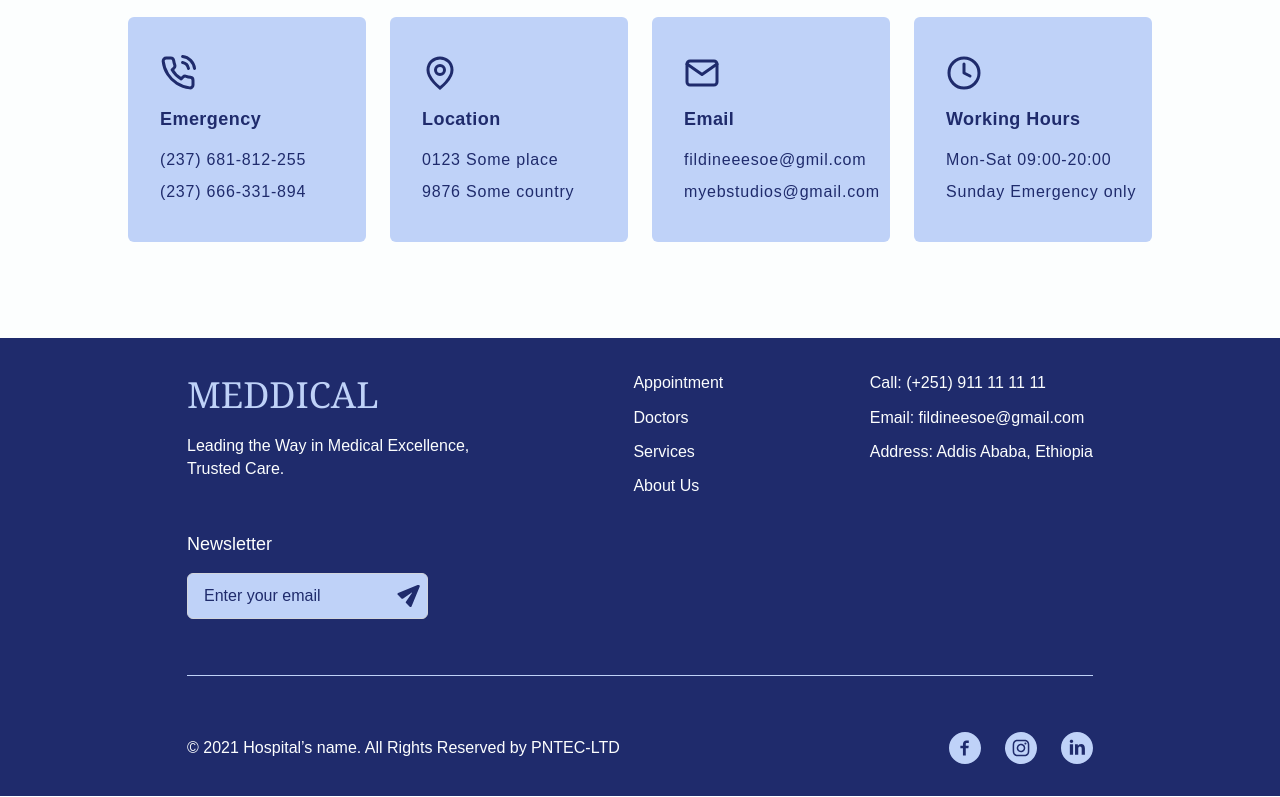
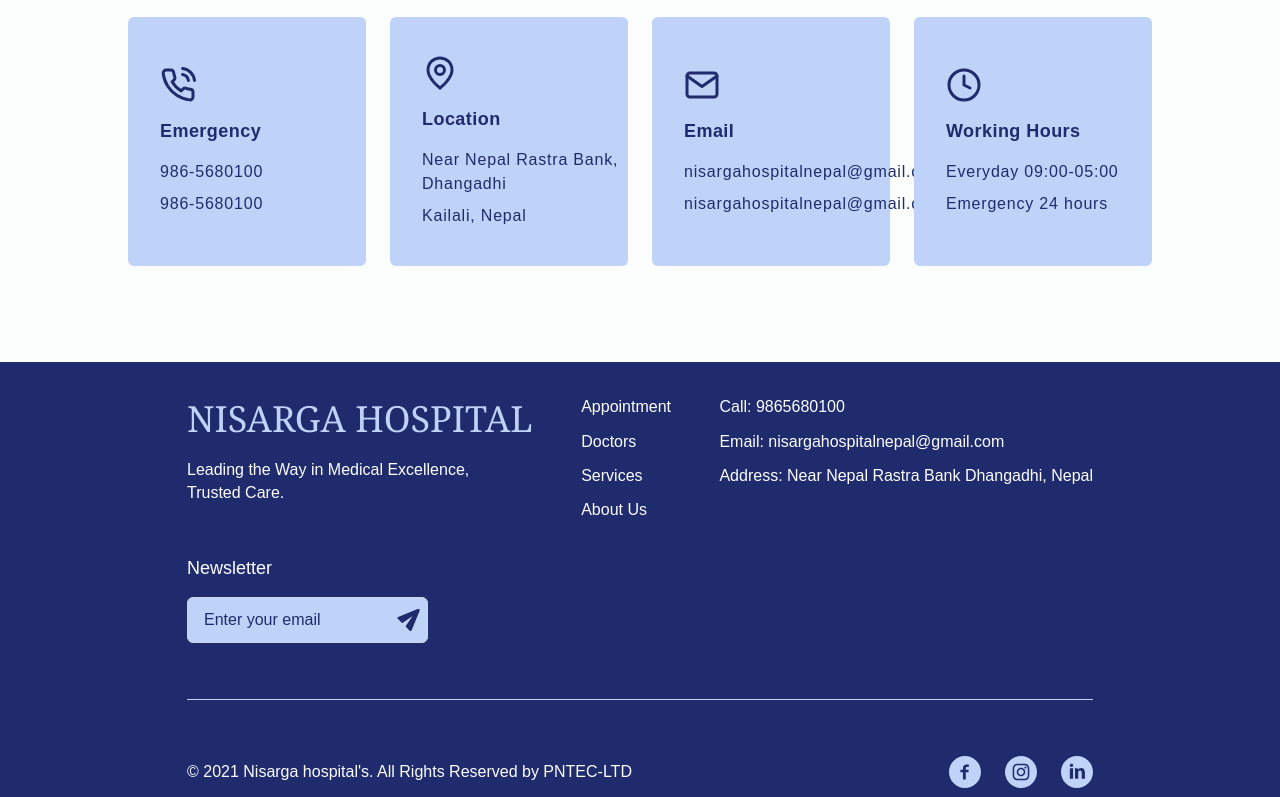
Before and after one commit to adhikareeprayush/medical-frontend, a React (Vite) app: page /packages in a window 1280 px wide. Shown: the part 2000-2797 px from the top of the page. Built offline with nearby package versions, Linux system fonts and the light colour scheme.

Commit message:
content added

```diff
--- a/src/components/landing/BestcareAbout.jsx
+++ b/src/components/landing/BestcareAbout.jsx
@@ -1,4 +1,3 @@
-import React from 'react';
 import Img from '../../assets/images/general photos/5.jpg';
 import { GoDotFill } from 'react-icons/go';
 
--- a/src/components/landing/ContactSection.jsx
+++ b/src/components/landing/ContactSection.jsx
@@ -1,78 +1,77 @@
-import React from 'react'
+import React from 'react';
 // import phoneIcon from '../../assets/icons/contact/phone.svg'
 // import locationIcon from '../../assets/icons/contact/location.svg'
 // import mailIcon from '../../assets/icons/contact/mail.svg'
 // import clockIcon from '../../assets/icons/contact/clock.svg'
-import { FiPhoneCall } from "react-icons/fi";
-import { GrLocation } from "react-icons/gr";
-import { FiMail } from "react-icons/fi";
-import { FiClock } from "react-icons/fi";
-
+import { FiPhoneCall } from 'react-icons/fi';
+import { GrLocation } from 'react-icons/gr';
+import { FiMail } from 'react-icons/fi';
+import { FiClock } from 'react-icons/fi';
 
 const contactCards = [
   {
     icon: FiPhoneCall,
     title: 'Emergency',
-      content1: '(237) 681-812-255',
-      content2: '(237) 666-331-894',
+    content1: '986-5680100',
+    content2: '986-5680100',
   },
   {
     icon: GrLocation,
     title: 'Location',
-      content1: '0123 Some place',
-      content2: '9876 Some country',
+    content1: 'Near Nepal Rastra Bank, Dhangadhi',
+    content2: 'Kailali, Nepal',
   },
   {
     icon: FiMail,
     title: 'Email',
-      content1: 'fildineeesoe@gmil.com',
-      content2: 'myebstudios@gmail.com',
+    content1: 'nisargahospitalnepal@gmail.com',
+    content2: 'nisargahospitalnepal@gmail.com',
   },
   {
     icon: FiClock,
     title: 'Working Hours',
-      content1: 'Mon-Sat 09:00-20:00',
-      content2: 'Sunday Emergency only',
+    content1: 'Everyday 09:00-05:00',
+    content2: 'Emergency 24 hours',
   },
 ];
 
-
 const ContactSection = () => {
   return (
-    <section className='my-24 flex w-full flex-col items-center justify-center px-5 sm:px-6 lg:px-8'>
+    <section className="my-24 flex w-full flex-col items-center justify-center px-5 sm:px-6 lg:px-8">
       <div className="my-6 text-center">
-        <h1 className="text-secondary text-xl sm:text-2xl font-bold tracking-widest uppercase mb-[20px]">
+        <h1 className="text-secondary mb-[20px] text-xl font-bold tracking-widest uppercase sm:text-2xl">
           Get in Touch
         </h1>
-        <p className="text-primary text-2xl sm:text-3xl font-display1">Contact</p>
+        <p className="text-primary font-display1 text-2xl sm:text-3xl">
+          Contact
+        </p>
       </div>
-      <div className='grid grid-cols-1 sm:grid-cols-2 xl:grid-cols-4 gap-3 w-full max-w-5xl'>
+      <div className="grid w-full max-w-5xl grid-cols-1 gap-3 sm:grid-cols-2 xl:grid-cols-4">
         {contactCards.map((card, index) => (
           <div
             key={index}
-      className='group flex flex-col gap-2 pl-4 py-[38px] justify-center bg-accent rounded-md hover:bg-primary transition-colors duration-300'
+            className="group bg-accent hover:bg-primary flex flex-col justify-center gap-2 rounded-md py-[38px] pl-4 transition-colors duration-300"
           >
-      <div className="flex h-9 w-9 items-center justify-center text-primary group-hover:text-accent transition-colors duration-300">
-        <card.icon size={28} className="w-full h-full" />
+            <div className="text-primary group-hover:text-accent flex h-9 w-9 items-center justify-center transition-colors duration-300">
+              <card.icon size={28} className="h-full w-full" />
             </div>
 
-      <h3 className='text-primary text-xl font-body2 font-semibold tracking-wide group-hover:text-accent transition-colors duration-300'>
+            <h3 className="text-primary font-body2 group-hover:text-accent text-xl font-semibold tracking-wide transition-colors duration-300">
               {card.title}
             </h3>
-      <div className='flex flex-col gap-1'>
-        <p className='text-primary text-base tracking-wider group-hover:text-accent transition-colors duration-300'>
+            <div className="flex flex-col gap-1">
+              <p className="text-primary group-hover:text-accent text-base tracking-wider transition-colors duration-300">
                 {card.content1}
               </p>
-        <p className='text-primary text-base tracking-wider group-hover:text-accent transition-colors duration-300'>
+              <p className="text-primary group-hover:text-accent text-base tracking-wider transition-colors duration-300">
                 {card.content2}
               </p>
             </div>
           </div>
         ))}
       </div>
+    </section>
+  );
+};
 
-    </section>
-  )
-}
-
-export default ContactSection
+export default ContactSection;
--- a/src/components/landing/Footer.jsx
+++ b/src/components/landing/Footer.jsx
@@ -18,19 +18,28 @@ const footerMenus = [
   {
     title: 'Contact Us',
     subMenus: [
-      { title: 'Call: (+251) 911 11 11 11', link: 'tel:+251911111111' },
+      { title: 'Call: 9865680100', link: 'tel:+251911111111' },
       {
-        title: 'Email: fildineesoe@gmail.com',
-        link: 'mailto:fildineesoe@gmail.com',
+        title: 'Email: nisargahospitalnepal@gmail.com',
+        link: 'mailto:nisargahospitalnepal@gmail.com',
       },
-      { title: 'Address: Addis Ababa, Ethiopia', link: '#' },
+      {
+        title: 'Address: Near Nepal Rastra Bank Dhangadhi, Nepal',
+        link: 'https://maps.app.goo.gl/LHB7up7JELBmZzJg8',
+      },
     ],
   },
 ];
 
 const socialLinks = [
-  { icon: facebookIcon, link: 'https://www.facebook.com' },
-  { icon: instagramIcon, link: 'https://www.instagram.com' },
+  {
+    icon: facebookIcon,
+    link: 'https://www.facebook.com/nisargahospitalnepal/',
+  },
+  {
+    icon: instagramIcon,
+    link: 'https://www.instagram.com/nisargahospitalnepal/',
+  },
   { icon: linkedinIcon, link: 'https://www.linkedin.com' },
 ];
 
@@ -50,7 +59,7 @@ const Footer = () => {
         {/* Logo and slogan */}
         <div className="flex flex-col gap-2">
           <h1 className="font-display2 text-4xl uppercase">
-            <span className="text-accent">meddical</span>
+            <span className="text-accent">Nisarga Hospital</span>
           </h1>
           <p className="font-body1 max-w-[300px] text-white">
             Leading the Way in Medical Excellence, Trusted Care.
@@ -111,7 +120,7 @@ const Footer = () => {
       {/* Footer Bottom */}
       <div className="flex w-full flex-col items-center justify-between gap-3 lg:flex-row">
         <p className="font-body1 text-center lg:text-left">
-          © 2021 Hospital’s name. All Rights Reserved by PNTEC-LTD
+          © 2021 Nisarga hospital's. All Rights Reserved by PNTEC-LTD
         </p>
         <div className="flex items-center justify-center gap-3">
           {socialLinks.map((social, index) => (
--- a/src/components/landing/GetInTouch.jsx
+++ b/src/components/landing/GetInTouch.jsx
@@ -9,30 +9,27 @@ const cards = [
     title: 'Emergency',
     icon: phone,
     details: [
-      { type: 'phone', value: '+1 234 567 890' },
-      { type: 'phone', value: '+1 234 567 891' },
+      { type: 'phone', value: '+977 9865680100' },
+      { type: 'phone', value: '+977 9865680100' },
     ],
   },
   {
     title: 'Location',
     icon: location,
-    details: [{ type: 'address', value: '123 Main St, City, Country' }],
+    details: [{ type: 'address', value: 'Near Nepal Rastra Bank, Dhangadhi' }],
   },
   {
     title: 'Email',
     icon: email,
     details: [
-      { type: 'email', value: 'info@example.com' },
-      { type: 'email', value: 'text@example.com' },
+      { type: 'email', value: 'nisargahospitalnepal@gmail.com' },
+      { type: 'email', value: 'nisargahospitalnepal@gmail.com' },
     ],
   },
   {
     title: 'Working Hours',
     icon: clock,
-    details: [
-      { type: 'text', value: 'Mon - Fri: 9 AM - 5 PM' },
-      { type: 'text', value: 'Sat - Sun: Closed' },
-    ],
+    details: [{ type: 'text', value: 'Everyday: 9 AM - 5 PM' }],
   },
 ];
 
--- a/src/components/landing/Header.jsx
+++ b/src/components/landing/Header.jsx
@@ -1,52 +1,52 @@
-import phone from "../../assets/icons/call.svg";
-import clock from "../../assets/icons/clock.svg";
-import location from "../../assets/icons/location.svg";
+import phone from '../../assets/icons/call.svg';
+import clock from '../../assets/icons/clock.svg';
+import location from '../../assets/icons/location.svg';
 
 const contacts = [
   {
-    icon: "call",
-    label: "Emergency",
-    text: "(237) 681-812-255",
+    icon: 'call',
+    label: 'Emergency',
+    text: '(+977) 9865680100',
   },
   {
-    icon: "clock",
-    label: "Work Hour",
-    text: "09:00 - 20:00 Everyday",
+    icon: 'clock',
+    label: 'Work Hour',
+    text: '09:00 - 05:00 Everyday',
   },
   {
-    icon: "location",
-    label: "Location",
-    text: "0123 Some Place",
+    icon: 'location',
+    label: 'Location',
+    text: 'Near Nepal Rastra Bank, Dhangadhi, Nepal',
   },
 ];
 
 const Header = () => {
   return (
-    <section className="w-full flex items-center lg:justify-between justify-center lg:h-[80px] py-2">
-      <h1 className="uppercase font-display2 text-4xl lg:inline-block hidden ">
+    <section className="flex w-full items-center justify-center py-2 lg:h-[80px] lg:justify-between">
+      <h1 className="font-display2 hidden text-4xl uppercase lg:inline-block">
         <span className="text-primary">med</span>
         <span className="text-secondary">dical</span>
       </h1>
-      <div className="flex items-center lg:justify-between gap-2 flex-wrap lg:flex-nowrap justify-around">
+      <div className="flex flex-wrap items-center justify-around gap-2 lg:flex-nowrap lg:justify-between">
         {contacts.map((contact, index) => {
           return (
             <div key={index} className="flex items-center gap-1">
               <img
-                className="lg:size-4 size-3"
+                className="size-3 lg:size-4"
                 src={
-                  contact.icon === "call"
+                  contact.icon === 'call'
                     ? phone
-                    : contact.icon === "clock"
-                    ? clock
-                    : location
+                    : contact.icon === 'clock'
+                      ? clock
+                      : location
                 }
                 alt={contact.label}
               />
               <div className="flex flex-col">
-                <span className="font-body1 text-primary font-medium uppercase ">
+                <span className="font-body1 text-primary font-medium uppercase">
                   {contact.label}
                 </span>
-                <span className="font-body1 text-secondary font-medium ">
+                <span className="font-body1 text-secondary font-medium">
                   {contact.text}
                 </span>
               </div>
--- a/src/components/landing/PackagesComp.jsx
+++ b/src/components/landing/PackagesComp.jsx
@@ -1,8 +1,7 @@
-import React from 'react';
 import { GiCheckMark } from 'react-icons/gi';
 const PackagesComp = ({ testData }) => {
   return (
-    <div className="relative my-4 flex h-[500px] w-[350px] flex-col rounded-2xl shadow-2xl hover:cursor-pointer hover:shadow-black sm:w-[280px] md:w-[300px] lg:w-[320px]">
+    <div className="relative my-4 flex h-[500px] w-[300px] flex-col rounded-2xl shadow-2xl transition-shadow duration-300 hover:cursor-pointer hover:shadow-black sm:w-[280px] md:w-[300px] lg:w-[350px]">
       <div className="w-full border-b border-gray-300 pb-5">
         <div>
           <h1 className="from-primary rounded-t-lg bg-gradient-to-r to-blue-800 p-4 text-center text-2xl font-bold text-white">
@@ -22,8 +21,8 @@ const PackagesComp = ({ testData }) => {
         </div>
       </div>
 
-      <div className="absolute top-[82%] left-5">
-        <button className="bg-primary from-primary mx-1 my-2 cursor-pointer rounded-2xl to-blue-600 px-2 py-1 text-lg font-bold text-white transition-all duration-200 hover:bg-gradient-to-r">
+      <div className="absolute top-[82%] left-4 sm:top-[85%] sm:left-4 md:top-[82%] md:left-5 lg:top-[82%] lg:left-6">
+        <button className="bg-primary from-primary mx-1 my-2 cursor-pointer rounded-2xl to-blue-600 px-3 py-1 text-lg font-bold text-white transition-all duration-200 hover:bg-gradient-to-r sm:px-2 lg:px-3">
           Book this Package
         </button>
       </div>
--- a/src/routes/landing/Packages.jsx
+++ b/src/routes/landing/Packages.jsx
@@ -1,4 +1,3 @@
-import React from 'react';
 import PackagesComp from '../../components/landing/PackagesComp';
 import Data from '../../data/packages.json';
 import PageBanner from '../../components/landing/PageBanner';
```
Lines whose indentation alone changed are shown as unchanged.
